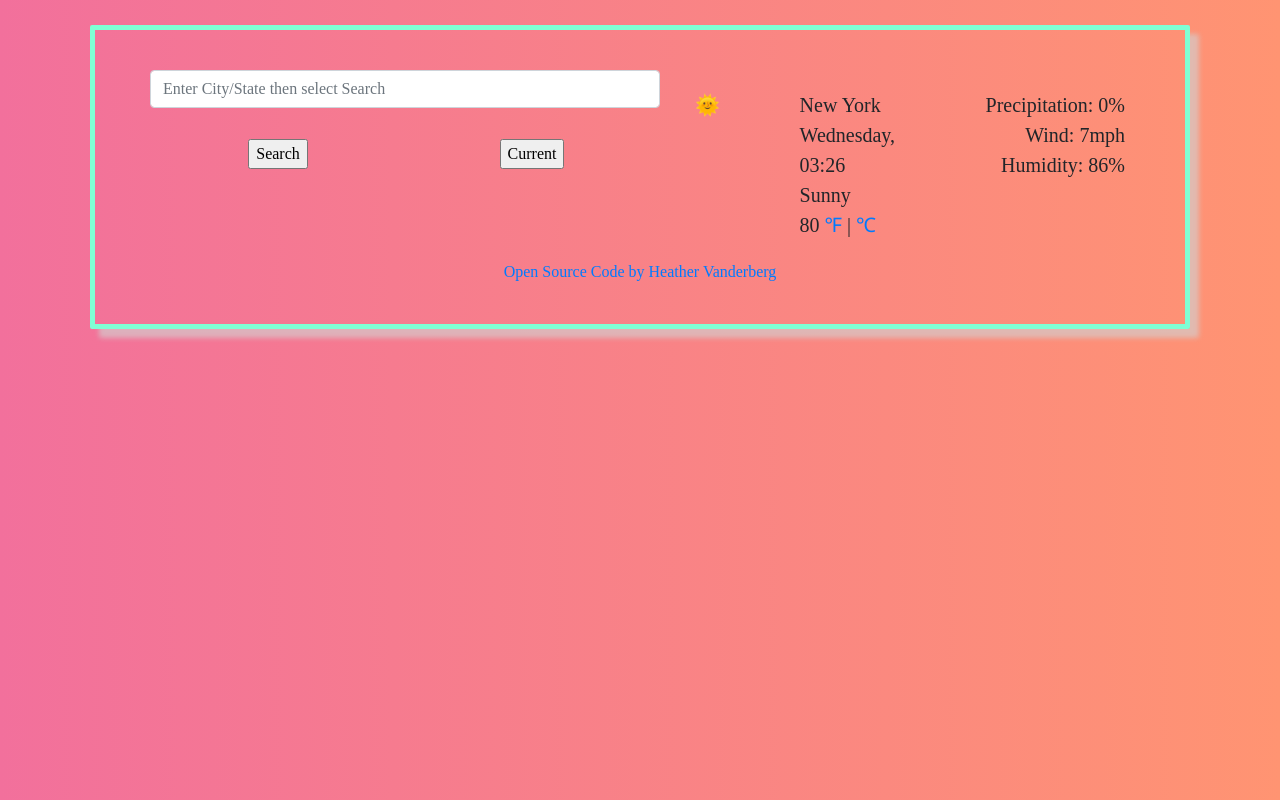
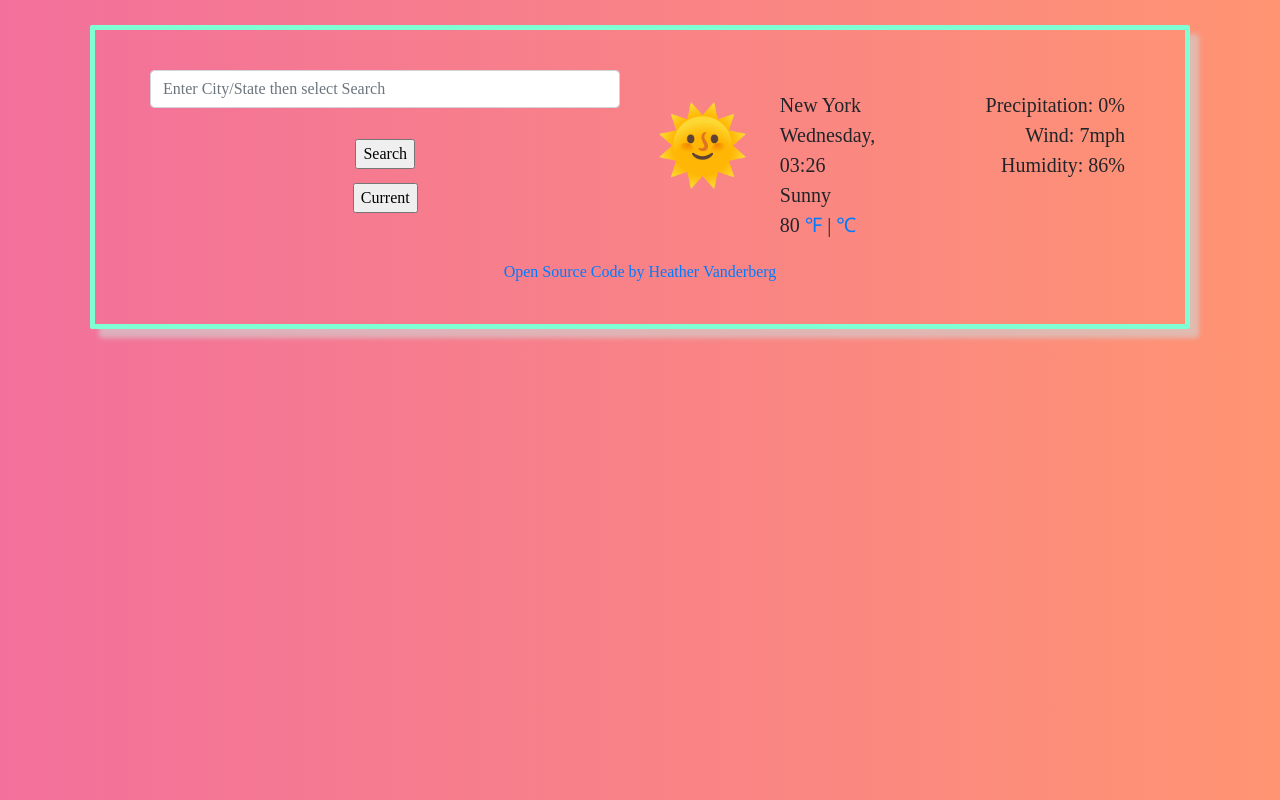
Before and after one commit to hvander-capm/my-weather-project, a plain HTML site: page index.html in a window 1280 px wide. Drawn offline with nearby package versions, Linux system fonts and the light colour scheme; a web font is replaced by a local one.

Commit message:
Update weather.css

```diff
--- a/weather.css
+++ b/weather.css
@@ -37,9 +37,12 @@
   text-align: left;
   text-transform: capitalize;
   font-size: 20px;
-  padding-left: 30px;
   min-width: 500px;
   padding: 20px;
+}
+.currentIcon {
+  text-align: center;
+  font-size: 75px;
 }
 .addtInfo {
   text-align: right;
```
